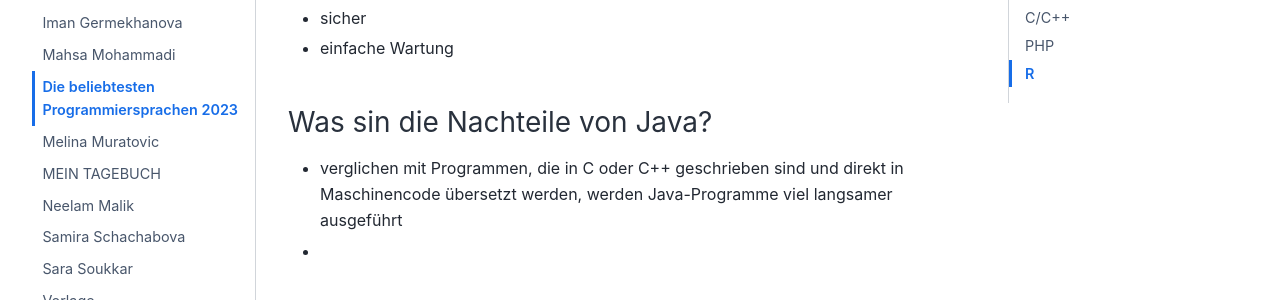
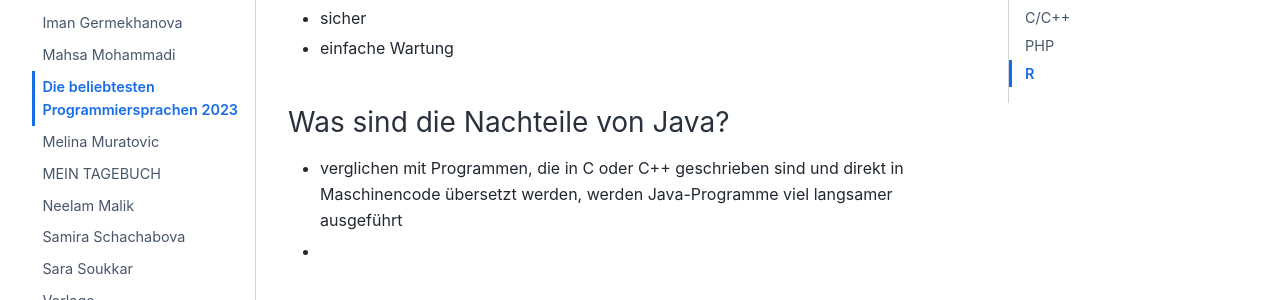
Before and after one commit to ec-mentors/IT-ist-das-was-fuer-mich-i05, a Sphinx documentation site: the page built from source/participants/marcella-loidl.md, in a window 1280 px wide and 900 px high, scrolled down 1444 px. Shown: the part 155-455 px from the top of the window. Built offline with Sphinx 7.4.7 and the Sphinx Book theme 1.1.4, drawn with Linux system fonts in a browser that asks for light colours.

Commit message:
Update marcella-loidl.md

```diff
--- a/source/participants/marcella-loidl.md
+++ b/source/participants/marcella-loidl.md
@@ -33,7 +33,7 @@ In allen möglichen Bereichen, z.B. für Handyapps, Big Data Applications, Enter
 - sicher
 - einfache Wartung
 
-### Was sin die Nachteile von Java?
+### Was sind die Nachteile von Java?
 - verglichen mit Programmen, die in C oder C++ geschrieben sind und direkt in Maschinencode übersetzt werden, werden Java-Programme viel langsamer ausgeführt
 -
 
```
